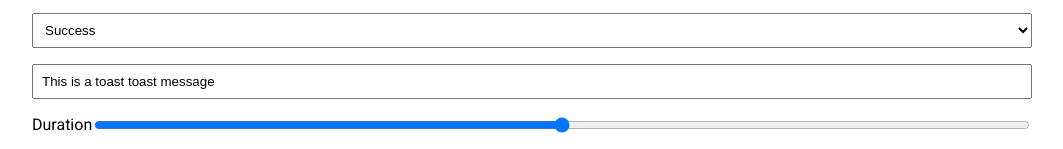
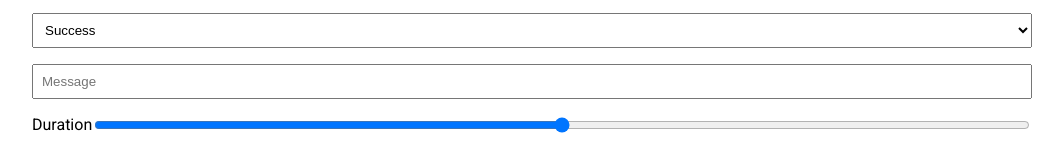
Before and after one commit to kchamling/toast-popup, a plain HTML site: page index.html in a window 1280 px wide. Shown: the part 170-319 px from the top of the page, without its empty margins (108-1171 px from the left). Drawn offline with Linux system fonts and the light colour scheme.

Commit message:
Update index.html

```diff
--- a/index.html
+++ b/index.html
@@ -38,7 +38,7 @@
       <input
         type="text"
         id="toast-message"
-        value="This is a toast toast message"
+        value=""
         placeholder="Message"
       />
 
@@ -55,7 +55,3 @@
     </div>
   </body>
 </html>
-
-
-
-+
```
